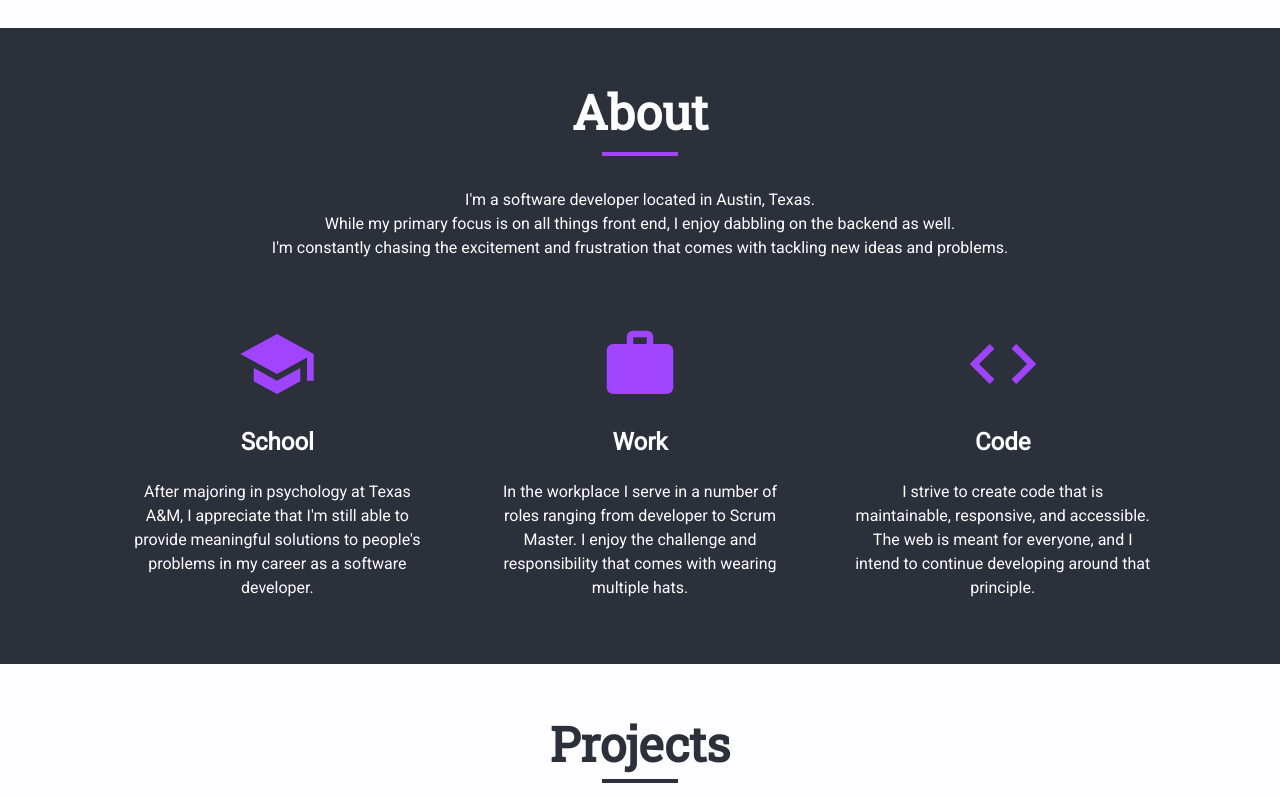
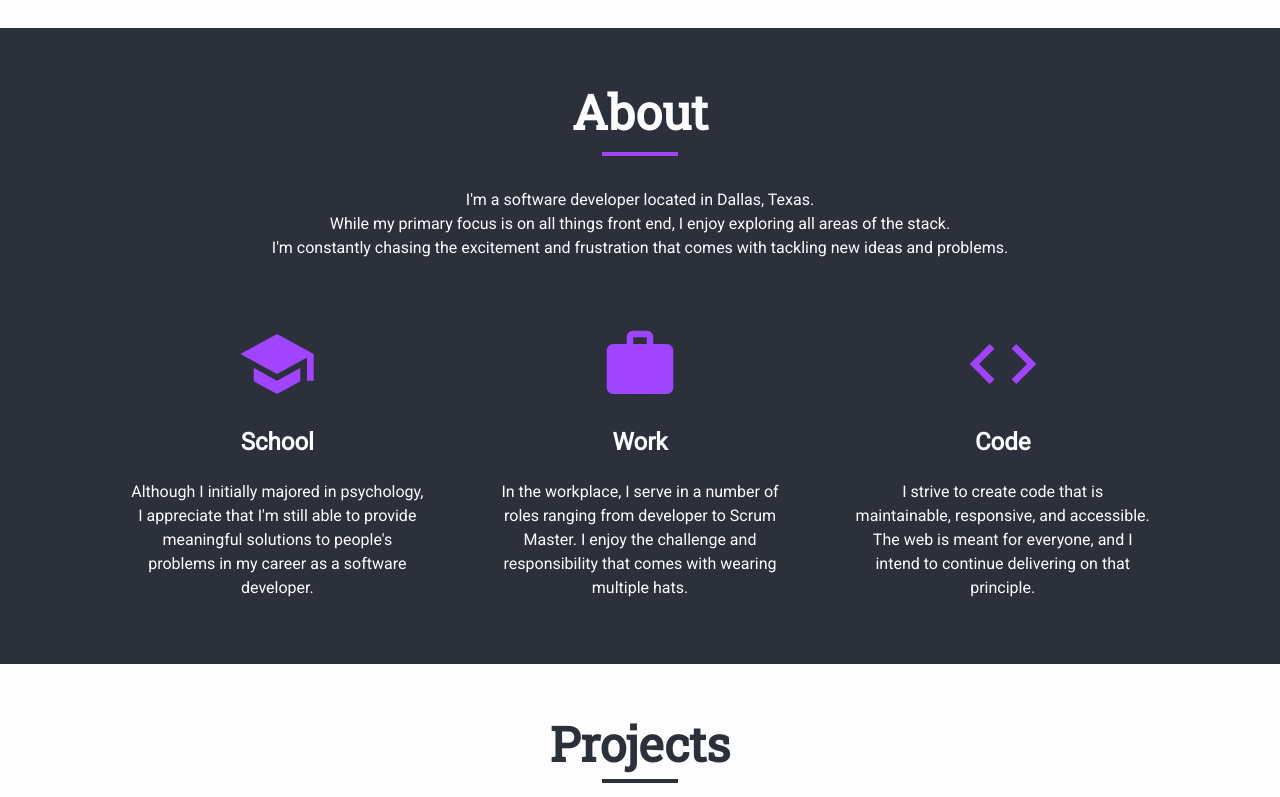
Before and after one commit to bcgodfrey91/iamverysmart, a Vue app: page / in a window 1280 px wide. Shown: the part 612-1409 px from the top of the page. Built offline with nearby package versions, Linux system fonts and the light colour scheme.

Commit message:
updates and minor edits

```diff
--- a/src/components/Hero.vue
+++ b/src/components/Hero.vue
@@ -191,6 +191,36 @@ export default {
       const pix25 = this.img.get(x25, y25);
       sketch.fill(pix25, 128);
       sketch.ellipse(x25, y25, 17.5, 17.5);
+
+      const x26 = sketch.floor(sketch.random(this.img.width));
+      const y26 = sketch.floor(sketch.random(this.img.height));
+      const pix26 = this.img.get(x26, y26);
+      sketch.fill(pix26, 128);
+      sketch.ellipse(x26, y26, 7.5, 7.5);
+
+      const x27 = sketch.floor(sketch.random(this.img.width));
+      const y27 = sketch.floor(sketch.random(this.img.height));
+      const pix27 = this.img.get(x27, y27);
+      sketch.fill(pix27, 128);
+      sketch.ellipse(x27, y27, 12.5, 12.5);
+
+      const x28 = sketch.floor(sketch.random(this.img.width));
+      const y28 = sketch.floor(sketch.random(this.img.height));
+      const pix28 = this.img.get(x28, y28);
+      sketch.fill(pix28, 128);
+      sketch.ellipse(x28, y28, 7.5, 7.5);
+
+      const x29 = sketch.floor(sketch.random(this.img.width));
+      const y29 = sketch.floor(sketch.random(this.img.height));
+      const pix29 = this.img.get(x29, y29);
+      sketch.fill(pix29, 128);
+      sketch.ellipse(x29, y29, 10.5, 10.5);
+
+      const x30 = sketch.floor(sketch.random(this.img.width));
+      const y30 = sketch.floor(sketch.random(this.img.height));
+      const pix30 = this.img.get(x30, y30);
+      sketch.fill(pix30, 128);
+      sketch.ellipse(x30, y30, 5, 5);
     },
   },
 }
--- a/src/components/Timeline.vue
+++ b/src/components/Timeline.vue
@@ -4,8 +4,8 @@
       <h1 class="section-title">About</h1>
       <div class="title-underline"></div>
     </div>
-    <div>I'm a software developer located in Austin, Texas.</div>
-    <div>While my primary focus is on all things front end, I enjoy dabbling on the backend as well. <br class="text-break"> I'm constantly chasing the excitement and frustration that comes with tackling new ideas and problems.</div>
+    <div>I'm a software developer located in Dallas, Texas.</div>
+    <div>While my primary focus is on all things front end, I enjoy exploring all areas of the stack. <br class="text-break"> I'm constantly chasing the excitement and frustration that comes with tackling new ideas and problems.</div>
     <div class="about-icon-container">
       <div class="icon-content">
         <svg class="about-icon" version="1.1" xmlns="http://www.w3.org/2000/svg" width="80" height="80" viewBox="0 0 80 80">
@@ -13,7 +13,7 @@
           <path d="M40 10l36.719 20v26.719h-6.719v-23.125l-30 16.406-36.719-20zM16.719 43.906l23.281 12.813 23.281-12.813v13.438l-23.281 12.656-23.281-12.656v-13.438z"></path>
         </svg>
         <h2>School</h2>
-        <div>After majoring in psychology at Texas A&M, I appreciate that I'm still able to provide meaningful solutions to people's problems in my career as a software developer.</div>
+        <div>Although I initially majored in psychology, I appreciate that I'm still able to provide meaningful solutions to people's problems in my career as a software developer.</div>
       </div>
       <div class="icon-content">
         <svg class="about-icon" version="1.1" xmlns="http://www.w3.org/2000/svg" width="80" height="80" viewBox="0 0 80 80">
@@ -21,7 +21,7 @@
           <path d="M46.719 20v-6.719h-13.438v6.719h13.438zM66.719 20c3.75 0 6.563 2.969 6.563 6.719v36.563c0 3.75-2.813 6.719-6.563 6.719h-53.438c-3.75 0-6.563-2.969-6.563-6.719v-36.563c0-3.75 2.813-6.719 6.563-6.719h13.438v-6.719c0-3.75 2.813-6.563 6.563-6.563h13.438c3.75 0 6.563 2.813 6.563 6.563v6.719h13.438z"></path>
         </svg>
         <h2>Work</h2>
-        <div>In the workplace I serve in a number of roles ranging from developer to Scrum Master. I enjoy the challenge and responsibility that comes with wearing multiple hats.</div>
+        <div>In the workplace, I serve in a number of roles ranging from developer to Scrum Master. I enjoy the challenge and responsibility that comes with wearing multiple hats.</div>
       </div>
       <div class="icon-content">
         <svg class="about-icon" version="1.1" xmlns="http://www.w3.org/2000/svg" width="80" height="80" viewBox="0 0 80 80">
@@ -29,7 +29,7 @@
           <path d="M48.594 55.313l15.469-15.313-15.469-15.313 4.688-4.688 20 20-20 20zM31.406 55.313l-4.688 4.688-20-20 20-20 4.688 4.688-15.469 15.313z"></path>
         </svg>
         <h2>Code</h2>
-        <div>I strive to create code that is maintainable, responsive, and accessible. The web is meant for everyone, and I intend to continue developing around that principle.</div>
+        <div>I strive to create code that is maintainable, responsive, and accessible. The web is meant for everyone, and I intend to continue delivering on that principle.</div>
       </div>
     </div>
   </app-section>
```
Also changed, not shown: 1 other file (tests, documents, lock files or other folders).
